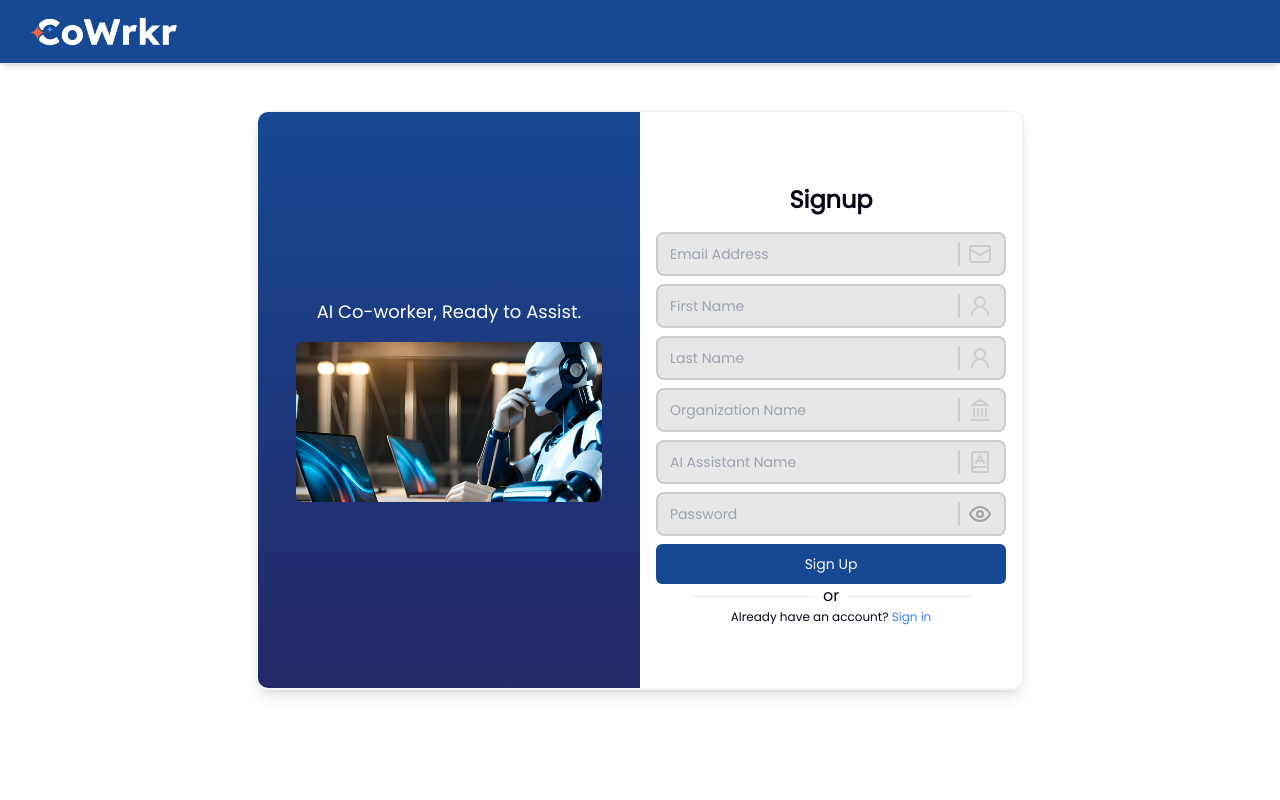
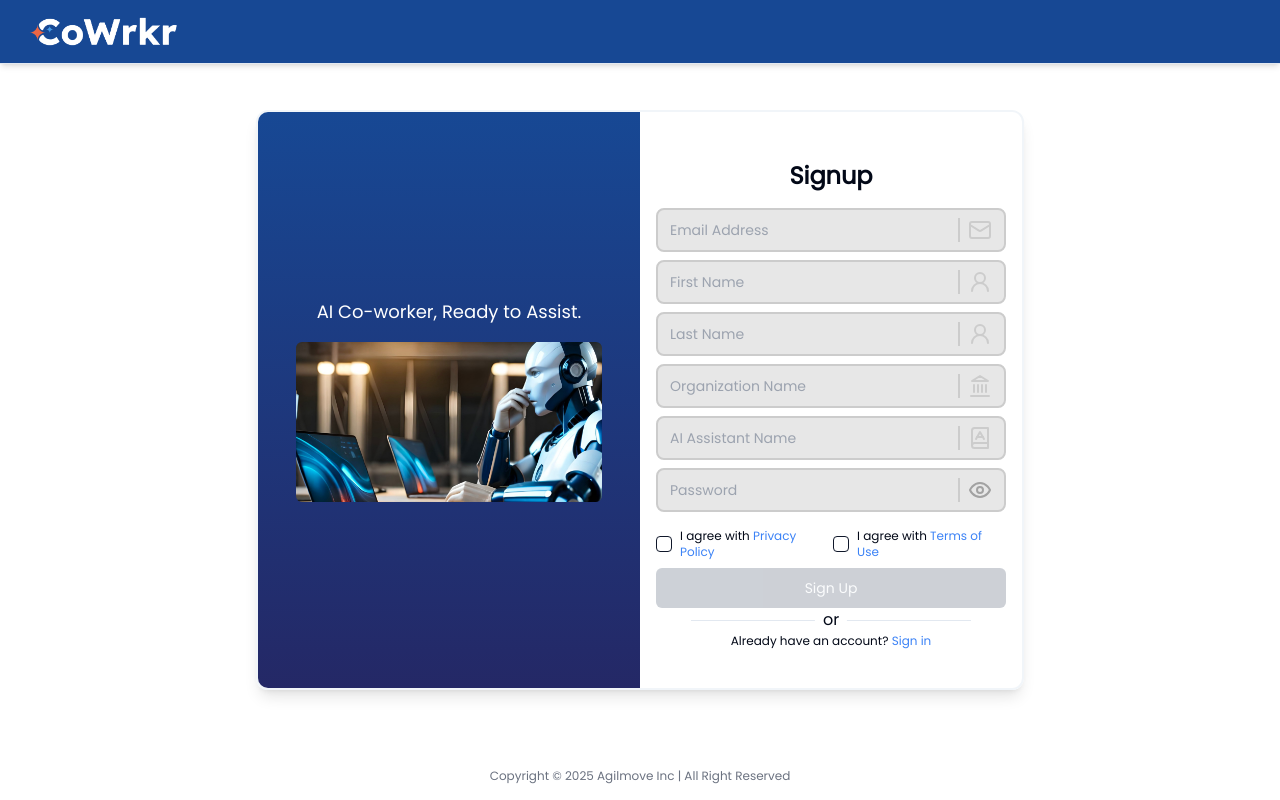
Before and after one commit to sabinss/ai-assistant-frontend, a Next.js app: page /auth/signup in a window 1280 px wide. Built offline with nearby package versions, Linux system fonts and the light colour scheme; no server answers.

Commit message:
tracker update

```diff
--- a/src/app/auth/layout.tsx
+++ b/src/app/auth/layout.tsx
@@ -42,8 +42,12 @@ export default function AuthLayout({
           <div className="flex min-h-[100%] w-full flex-col justify-center rounded-e-xl md:w-1/2">
             {children}
           </div>
-          <div></div>
         </div>
+      </div>
+
+      {/* Copyright Information */}
+      <div className="absolute bottom-4 left-1/2 -translate-x-1/2 transform text-center text-xs text-gray-500">
+        Copyright © 2025 Agilmove Inc | All Right Reserved
       </div>
     </>
   )
--- a/src/app/auth/signin/page.tsx
+++ b/src/app/auth/signin/page.tsx
@@ -14,6 +14,8 @@ import { trackLogin } from "@/utility/tracking"
 export default function page() {
   const [error, setError] = useState("")
   const [togglePass, setTogglePass] = useState("password")
+  const [privacyPolicyChecked, setPrivacyPolicyChecked] = useState(false)
+  const [termsOfUseChecked, setTermsOfUseChecked] = useState(false)
   const router = useRouter()
   const { register, handleSubmit, formState } = useForm()
   const { errors, isSubmitting } = formState
@@ -125,9 +127,11 @@ export default function page() {
             This field is required
           </span>
         )}
+
         <div className="flex items-center text-xs">
           <Checkbox /> <span className="ml-2">Remember me</span>
         </div>
+
         {isSubmitting && (
           <Button
             type="submit"
@@ -159,10 +163,43 @@ export default function page() {
         )}
       </form>
 
-      <div className="mt-3 flex justify-between text-xs">
+      {/* Privacy Policy and Terms of Use Checkboxes - Horizontal Layout at Bottom */}
+      <div className="mt-3 flex items-center justify-between text-xs">
+        <div className="flex items-center">
+          <Checkbox
+            checked={privacyPolicyChecked}
+            onCheckedChange={(checked) =>
+              setPrivacyPolicyChecked(checked as boolean)
+            }
+          />
+          <span className="ml-2">
+            I agree with{" "}
+            <Link href="/privacy" className="text-blue-500 hover:underline">
+              Privacy Policy
+            </Link>
+          </span>
+        </div>
+
+        <div className="flex items-center">
+          <Checkbox
+            checked={termsOfUseChecked}
+            onCheckedChange={(checked) =>
+              setTermsOfUseChecked(checked as boolean)
+            }
+          />
+          <span className="ml-2">
+            I agree with{" "}
+            <Link href="/terms" className="text-blue-500 hover:underline">
+              Terms of Use
+            </Link>
+          </span>
+        </div>
+      </div>
+
+      {/* <div className="mt-3 flex justify-between text-xs">
         <Link href="/privacy">Privacy Policy</Link>
         <Link href="/auth/forgot-password">Forgot Password?</Link>
-      </div>
+      </div> */}
 
       {/* <div className="mt-3">
 
--- a/src/app/auth/signup/page.tsx
+++ b/src/app/auth/signup/page.tsx
@@ -4,36 +4,62 @@ import http from "@/config/http"
 import Link from "next/link"
 import React, { useState } from "react"
 import { useForm, SubmitHandler, FieldValues } from "react-hook-form"
-import { Mail, UserRound, Landmark, BookA, UnlockKeyhole, EyeIcon, EyeOffIcon } from "lucide-react"
+import {
+  Mail,
+  UserRound,
+  Landmark,
+  BookA,
+  UnlockKeyhole,
+  EyeIcon,
+  EyeOffIcon,
+} from "lucide-react"
 import { useRouter } from "next/navigation"
-import { toast } from 'react-toastify';
-import 'react-toastify/dist/ReactToastify.css';
+import { toast } from "react-toastify"
+import "react-toastify/dist/ReactToastify.css"
+import { Checkbox } from "@/components/ui/checkbox"
 
 export default function Page() {
-  const { register, handleSubmit, formState: { errors, isSubmitting } } = useForm()
-  const [error, setError] = useState('');
+  const {
+    register,
+    handleSubmit,
+    formState: { errors, isSubmitting },
+  } = useForm()
+  const [error, setError] = useState("")
   const [enteredDetails, setEnteredDetails] = useState(false)
-  const [togglePass, setTogglePass] = useState('password');
-const [formData,setFormData]=useState('');
+  const [togglePass, setTogglePass] = useState("password")
+  const [formData, setFormData] = useState("")
+  const [privacyPolicyChecked, setPrivacyPolicyChecked] = useState(false)
+  const [termsOfUseChecked, setTermsOfUseChecked] = useState(false)
+
   const togglePassword = () => {
-    setTogglePass(prev => prev === 'password' ? 'text' : 'password');
+    setTogglePass((prev) => (prev === "password" ? "text" : "password"))
   }
 
   const onSubmit: SubmitHandler<FieldValues> = async (data) => {
     await sendConfirmEmail(data.email)
     setFormData(data)
-    setEnteredDetails(true);
+    setEnteredDetails(true)
   }
+
+  // Check if both checkboxes are checked
+  const isFormValid = privacyPolicyChecked && termsOfUseChecked
 
   return (
     <div className="px-4">
-      <h1 className="text-center text-2xl mt-2 font-semibold">Signup</h1>
+      <h1 className="mt-2 text-center text-2xl font-semibold">Signup</h1>
       {error && (
-        <div className="flex flex-col mt-2 text-red-700 font-normal bg-red-300 px-8 py-1 rounded-lg">{error}</div>
+        <div className="mt-2 flex flex-col rounded-lg bg-red-300 px-8 py-1 font-normal text-red-700">
+          {error}
+        </div>
       )}
       {!enteredDetails ? (
-        <form className="mt-4 flex flex-col gap-2" onSubmit={handleSubmit(onSubmit)}>
-          <div className={`flex rounded-lg border-2 ${errors?.email ? 'border-red-700' : 'border-[#CCC]'} bg-[#E7E7E7] px-3 py-2`}>
+        <form
+          className="mt-4 flex flex-col gap-2"
+          onSubmit={handleSubmit(onSubmit)}
+        >
+          <div
+            className={`flex rounded-lg border-2 ${errors?.email ? "border-red-700" : "border-[#CCC]"} bg-[#E7E7E7] px-3 py-2`}
+          >
             <input
               className="w-full bg-transparent text-sm text-slate-600 outline-none"
               type="email"
@@ -42,15 +68,26 @@ const [formData,setFormData]=useState('');
               {...register("email", { required: true })}
             />
             <div className="border-l-2 border-[#CCC] pl-2">
-              <Mail className={`${errors?.email ? "text-red-700" : "text-[#CCC]"}`} />
+              <Mail
+                className={`${errors?.email ? "text-red-700" : "text-[#CCC]"}`}
+              />
             </div>
           </div>
-          {errors?.email && (errors?.email?.type === "required" || errors?.email?.type === "pattern") && (
-            <span role="alert" className="text-red-700 mt-[-10px] text-[12px]">
-              {errors?.email?.type === 'pattern' ? 'Entered value does not match email format' : 'Email field is required'}
-            </span>
-          )}
-          <div className={`flex rounded-lg border-2 ${errors?.first_name ? 'border-red-700' : 'border-[#CCC]'} bg-[#E7E7E7] px-3 py-2`}>
+          {errors?.email &&
+            (errors?.email?.type === "required" ||
+              errors?.email?.type === "pattern") && (
+              <span
+                role="alert"
+                className="mt-[-10px] text-[12px] text-red-700"
+              >
+                {errors?.email?.type === "pattern"
+                  ? "Entered value does not match email format"
+                  : "Email field is required"}
+              </span>
+            )}
+          <div
+            className={`flex rounded-lg border-2 ${errors?.first_name ? "border-red-700" : "border-[#CCC]"} bg-[#E7E7E7] px-3 py-2`}
+          >
             <input
               className="w-full bg-transparent text-sm text-slate-600 outline-none"
               type="text"
@@ -58,13 +95,19 @@ const [formData,setFormData]=useState('');
               {...register("first_name", { required: true })}
             />
             <div className="border-l-2 border-[#CCC] pl-2">
-              <UserRound className={`${errors?.first_name ? "text-red-700" : "text-[#CCC]"}`} />
+              <UserRound
+                className={`${errors?.first_name ? "text-red-700" : "text-[#CCC]"}`}
+              />
             </div>
           </div>
           {errors?.first_name && errors?.first_name?.type === "required" && (
-            <span role="alert" className="text-red-700 mt-[-10px] text-[12px]">First Name field is required</span>
+            <span role="alert" className="mt-[-10px] text-[12px] text-red-700">
+              First Name field is required
+            </span>
           )}
-          <div className={`flex rounded-lg border-2 ${errors?.last_name ? 'border-red-700' : 'border-[#CCC]'} bg-[#E7E7E7] px-3 py-2`}>
+          <div
+            className={`flex rounded-lg border-2 ${errors?.last_name ? "border-red-700" : "border-[#CCC]"} bg-[#E7E7E7] px-3 py-2`}
+          >
             <input
               className="w-full bg-transparent text-sm text-slate-600 outline-none"
               type="text"
@@ -72,13 +115,19 @@ const [formData,setFormData]=useState('');
               {...register("last_name", { required: true })}
             />
             <div className="border-l-2 border-[#CCC] pl-2">
-              <UserRound className={`${errors?.last_name ? "text-red-700" : "text-[#CCC]"}`} />
+              <UserRound
+                className={`${errors?.last_name ? "text-red-700" : "text-[#CCC]"}`}
+              />
             </div>
           </div>
           {errors?.last_name && errors?.last_name?.type === "required" && (
-            <span role="alert" className="text-red-700 mt-[-10px] text-[12px]">Last Name field is required</span>
+            <span role="alert" className="mt-[-10px] text-[12px] text-red-700">
+              Last Name field is required
+            </span>
           )}
-          <div className={`flex rounded-lg border-2 ${errors?.organization_name ? 'border-red-700' : 'border-[#CCC]'} bg-[#E7E7E7] px-3 py-2`}>
+          <div
+            className={`flex rounded-lg border-2 ${errors?.organization_name ? "border-red-700" : "border-[#CCC]"} bg-[#E7E7E7] px-3 py-2`}
+          >
             <input
               className="w-full bg-transparent text-sm text-slate-600 outline-none"
               type="text"
@@ -86,13 +135,23 @@ const [formData,setFormData]=useState('');
               {...register("organization_name", { required: true })}
             />
             <div className="border-l-2 border-[#CCC] pl-2">
-              <Landmark className={`${errors?.organization_name ? "text-red-700" : "text-[#CCC]"}`} />
+              <Landmark
+                className={`${errors?.organization_name ? "text-red-700" : "text-[#CCC]"}`}
+              />
             </div>
           </div>
-          {errors?.organization_name && errors?.organization_name?.type === "required" && (
-            <span role="alert" className="text-red-700 mt-[-10px] text-[12px]">Organization Name field is required</span>
-          )}
-          <div className={`flex rounded-lg border-2 ${errors?.ai_assistant_name ? 'border-red-700' : 'border-[#CCC]'} bg-[#E7E7E7] px-3 py-2`}>
+          {errors?.organization_name &&
+            errors?.organization_name?.type === "required" && (
+              <span
+                role="alert"
+                className="mt-[-10px] text-[12px] text-red-700"
+              >
+                Organization Name field is required
+              </span>
+            )}
+          <div
+            className={`flex rounded-lg border-2 ${errors?.ai_assistant_name ? "border-red-700" : "border-[#CCC]"} bg-[#E7E7E7] px-3 py-2`}
+          >
             <input
               className="w-full bg-transparent text-sm text-slate-600 outline-none"
               type="text"
@@ -100,13 +159,23 @@ const [formData,setFormData]=useState('');
               {...register("ai_assistant_name", { required: true })}
             />
             <div className="border-l-2 border-[#CCC] pl-2">
-              <BookA className={`${errors?.ai_assistant_name ? "text-red-700" : "text-[#CCC]"}`} />
+              <BookA
+                className={`${errors?.ai_assistant_name ? "text-red-700" : "text-[#CCC]"}`}
+              />
             </div>
           </div>
-          {errors?.ai_assistant_name && errors?.ai_assistant_name?.type === "required" && (
-            <span role="alert" className="text-red-700 mt-[-10px] text-[12px]">AI Assistant field is required</span>
-          )}
-          <div className={`flex rounded-lg border-2 ${errors?.password ? 'border-red-700' : 'border-[#CCC]'} bg-[#E7E7E7] px-3 py-2`}>
+          {errors?.ai_assistant_name &&
+            errors?.ai_assistant_name?.type === "required" && (
+              <span
+                role="alert"
+                className="mt-[-10px] text-[12px] text-red-700"
+              >
+                AI Assistant field is required
+              </span>
+            )}
+          <div
+            className={`flex rounded-lg border-2 ${errors?.password ? "border-red-700" : "border-[#CCC]"} bg-[#E7E7E7] px-3 py-2`}
+          >
             <input
               className="w-full bg-transparent text-sm text-slate-600 outline-none"
               type={togglePass}
@@ -114,25 +183,90 @@ const [formData,setFormData]=useState('');
               {...register("password", { required: true })}
             />
             <div className="border-l-2 border-[#CCC] pl-2">
-              {togglePass === 'password' ? (
-                <EyeIcon onClick={togglePassword} className={errors?.password ? "text-red-700" : "text-[#a2a2a2]"} />
+              {togglePass === "password" ? (
+                <EyeIcon
+                  onClick={togglePassword}
+                  className={
+                    errors?.password ? "text-red-700" : "text-[#a2a2a2]"
+                  }
+                />
               ) : (
-                <EyeOffIcon onClick={togglePassword} className="text-[#a3a3a3] cursor-pointer" />
+                <EyeOffIcon
+                  onClick={togglePassword}
+                  className="cursor-pointer text-[#a3a3a3]"
+                />
               )}
             </div>
           </div>
           {errors?.password && errors?.password?.type === "required" && (
-            <span role="alert" className="text-red-700 mt-[-10px] text-[12px]">Password field is required</span>
+            <span role="alert" className="mt-[-10px] text-[12px] text-red-700">
+              Password field is required
+            </span>
           )}
+
+          {/* Privacy Policy and Terms of Use Checkboxes - Horizontal Layout */}
+          <div className="mt-2 flex items-center justify-between text-xs">
+            <div className="flex items-center">
+              <Checkbox
+                checked={privacyPolicyChecked}
+                onCheckedChange={(checked) =>
+                  setPrivacyPolicyChecked(checked as boolean)
+                }
+              />
+              <span className="ml-2">
+                I agree with{" "}
+                <Link href="/privacy" className="text-blue-500 hover:underline">
+                  Privacy Policy
+                </Link>
+              </span>
+            </div>
+
+            <div className="flex items-center">
+              <Checkbox
+                checked={termsOfUseChecked}
+                onCheckedChange={(checked) =>
+                  setTermsOfUseChecked(checked as boolean)
+                }
+              />
+              <span className="ml-2">
+                I agree with{" "}
+                <Link href="/terms" className="text-blue-500 hover:underline">
+                  Terms of Use
+                </Link>
+              </span>
+            </div>
+          </div>
+
           {isSubmitting ? (
-            <Button type="submit" className="bg-[#174894] hover:bg-[#173094] disabled">
-              <svg aria-hidden="true" role="status" className="inline w-4 h-4 me-3 text-white animate-spin" viewBox="0 0 100 101" fill="none" xmlns="http://www.w3.org/2000/svg">
-                <path d="M100 50.5908C100 78.2051 77.6142 100.591 50 100.591C22.3858 100.591 0 78.2051 0 50.5908C0 22.9766 22.3858 0.59082 50 0.59082C77.6142 0.59082 100 22.9766 100 50.5908ZM9.08144 50.5908C9.08144 73.1895 27.4013 91.5094 50 91.5094C72.5987 91.5094 90.9186 73.1895 90.9186 50.5908C90.9186 27.9921 72.5987 9.67226 50 9.67226C27.4013 9.67226 9.08144 27.9921 9.08144 50.5908Z" fill="#E5E7EB" />
-                <path d="M93.9676 39.0409C96.393 38.4038 97.8624 35.9116 97.0079 33.5539C95.2932 28.8227 92.871 24.3692 89.8167 20.348C85.8452 15.1192 80.8826 10.7238 75.2124 7.41289C69.5422 4.10194 63.2754 1.94025 56.7698 1.05124C51.7666 0.367541 46.6976 0.446843 41.7345 1.27873C39.2613 1.69328 37.813 4.19778 38.4501 6.62326C39.0873 9.04874 41.5694 10.4717 44.0505 10.1071C47.8511 9.54855 51.7191 9.52689 55.5402 10.0491C60.8642 10.7766 65.9928 12.5457 70.6331 15.2552C75.2735 17.9648 79.3347 21.5619 82.5849 25.841C84.9175 28.9121 86.7997 32.2913 88.1811 35.8758C89.083 38.2158 91.5421 39.6781 93.9676 39.0409Z" fill="currentColor" />
+            <Button
+              type="submit"
+              className="disabled bg-[#174894] hover:bg-[#173094]"
+              disabled={!isFormValid}
+            >
+              <svg
+                aria-hidden="true"
+                role="status"
+                className="me-3 inline h-4 w-4 animate-spin text-white"
+                viewBox="0 0 100 101"
+                fill="none"
+                xmlns="http://www.w3.org/2000/svg"
+              >
+                <path
+                  d="M100 50.5908C100 78.2051 77.6142 100.591 50 100.591C22.3858 100.591 0 78.2051 0 50.5908C0 22.9766 22.3858 0.59082 50 0.59082C77.6142 0.59082 100 22.9766 100 50.5908ZM9.08144 50.5908C9.08144 73.1895 27.4013 91.5094 50 91.5094C72.5987 91.5094 90.9186 73.1895 90.9186 50.5908C90.9186 27.9921 72.5987 9.67226 50 9.67226C27.4013 9.67226 9.08144 27.9921 9.08144 50.5908Z"
+                  fill="#E5E7EB"
+                />
+                <path
+                  d="M93.9676 39.0409C96.393 38.4038 97.8624 35.9116 97.0079 33.5539C95.2932 28.8227 92.871 24.3692 89.8167 20.348C85.8452 15.1192 80.8826 10.7238 75.2124 7.41289C69.5422 4.10194 63.2754 1.94025 56.7698 1.05124C51.7666 0.367541 46.6976 0.446843 41.7345 1.27873C39.2613 1.69328 37.813 4.19778 38.4501 6.62326C39.0873 9.04874 41.5694 10.4717 44.0505 10.1071C47.8511 9.54855 51.7191 9.52689 55.5402 10.0491C60.8642 10.7766 65.9928 12.5457 70.6331 15.2552C75.2735 17.9648 79.3347 21.5619 82.5849 25.841C84.9175 28.9121 86.7997 32.2913 88.1811 35.8758C89.083 38.2158 91.5421 39.6781 93.9676 39.0409Z"
+                  fill="currentColor"
+                />
               </svg>
             </Button>
           ) : (
-            <Button type="submit" className="bg-[#174894] hover:bg-[#173094]">
+            <Button
+              type="submit"
+              className={`${isFormValid ? "bg-[#174894] hover:bg-[#173094]" : "cursor-not-allowed bg-gray-400"}`}
+              disabled={!isFormValid}
+            >
               Sign Up
             </Button>
           )}
@@ -159,20 +293,20 @@ const [formData,setFormData]=useState('');
 
 const EmailConfirmDialog = ({ formData }) => {
   const router = useRouter()
-  const [verificationCode, setVerificationCode] = useState('');
-  const [isValidCode, setIsValidCode] = useState(false);
+  const [verificationCode, setVerificationCode] = useState("")
+  const [isValidCode, setIsValidCode] = useState(false)
 
   const handleCodeChange = (e) => {
-    setVerificationCode(e?.target?.value);
+    setVerificationCode(e?.target?.value)
   }
 
   const handleVerify = async () => {
-    const isValid = await isValidToken(formData?.email, verificationCode);
+    const isValid = await isValidToken(formData?.email, verificationCode)
     if (isValid) {
-      setIsValidCode(true);
+      setIsValidCode(true)
       handleSubmit()
     } else {
-      toast.error('Invalid verification code');
+      toast.error("Invalid verification code")
     }
   }
 
@@ -180,10 +314,10 @@ const EmailConfirmDialog = ({ formData }) => {
     try {
       let res = await http.post("/auth/signup", formData)
       if (res.status === 201) {
-        toast.success('Account Created Successfully now login ')
+        toast.success("Account Created Successfully now login ")
         router.push("/auth/signin")
-      } else  {
-        toast.error(res?.data?.message);
+      } else {
+        toast.error(res?.data?.message)
       }
     } catch (error) {
       toast.error("Something went Wrong from Backend")
@@ -193,20 +327,27 @@ const EmailConfirmDialog = ({ formData }) => {
 
   return (
     <div className="mt-4 flex flex-col items-center">
-      <h1 className="text-center text-2xl mt-2 font-semibold">Email Confirmation</h1>
+      <h1 className="mt-2 text-center text-2xl font-semibold">
+        Email Confirmation
+      </h1>
       <input
-        className="mt-2 p-2 border rounded"
+        className="mt-2 rounded border p-2"
         type="text"
         placeholder="Enter verification code"
         value={verificationCode}
         onChange={handleCodeChange}
       />
-      <Button onClick={()=>handleVerify()} className="mt-2 bg-[#174894] hover:bg-[#173094]">
+      <Button
+        onClick={() => handleVerify()}
+        className="mt-2 bg-[#174894] hover:bg-[#173094]"
+      >
         Verify
       </Button>
       {isValidCode && (
         <div className="mt-4">
-          <p className="text-green-600">Code verified successfully! Creating your account</p>
+          <p className="text-green-600">
+            Code verified successfully! Creating your account
+          </p>
         </div>
       )}
     </div>
@@ -214,28 +355,26 @@ const EmailConfirmDialog = ({ formData }) => {
 }
 
 const sendConfirmEmail = async (email) => {
-
   try {
-    await http.post("/auth/sendEmailVerifyToken", { email });
-    toast.success('Verification email sent');
+    await http.post("/auth/sendEmailVerifyToken", { email })
+    toast.success("Verification email sent")
   } catch (e) {
-    toast.error(e?.response?.data?.message);
+    toast.error(e?.response?.data?.message)
   }
-
 }
 
 const isValidToken = async (email, token) => {
   try {
-    const response = await http.post("/auth/email-verify", { email, token });
+    const response = await http.post("/auth/email-verify", { email, token })
     if (response.status === 200) {
-      toast.success(response?.data?.message);
-      return true;
+      toast.success(response?.data?.message)
+      return true
     } else if (response.status === 201) {
-      toast.error(response?.data?.message);
-      return false;
+      toast.error(response?.data?.message)
+      return false
     }
   } catch (e) {
-    console.log(e);
-    return false;
-    }
+    console.log(e)
+    return false
+  }
 }
```
